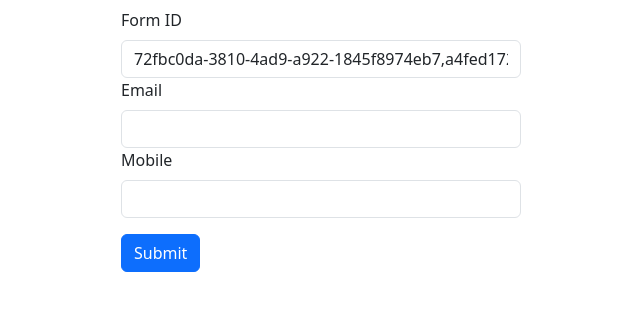
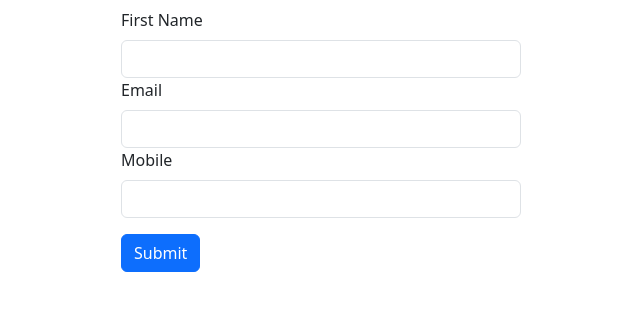
Before and after one commit to kumar123-creator/dyn, a Svelte app: page / in a window 1280 px wide. Shown: the top 310 px of the page, without its empty margins (319-959 px from the left). Built offline with nearby package versions, Linux system fonts and the light colour scheme.

Commit message:
Update App.svelte

```diff
--- a/src/App.svelte
+++ b/src/App.svelte
@@ -82,17 +82,13 @@
 <main>
   <div class="form-container">
     <form on:submit|preventDefault={handleSubmit}>
-      <div class="form-group">
-        <label for="formId" class="form-label">Form ID</label>
-        <input type="text" id="formId" class="form-control" bind:value={formId} />
-      </div>
 
-      {#if formId === '72fbc0da-3810-4ad9-a922-1845f8974eb7'}
+
         <div class="form-group">
           <label for="firstName" class="form-label">First Name</label>
           <input type="text" id="firstName" class="form-control" bind:value={firstName} />
         </div>
-      {/if}
+
 
       <div class="form-group">
         <label for="email" class="form-label">Email</label>
```
